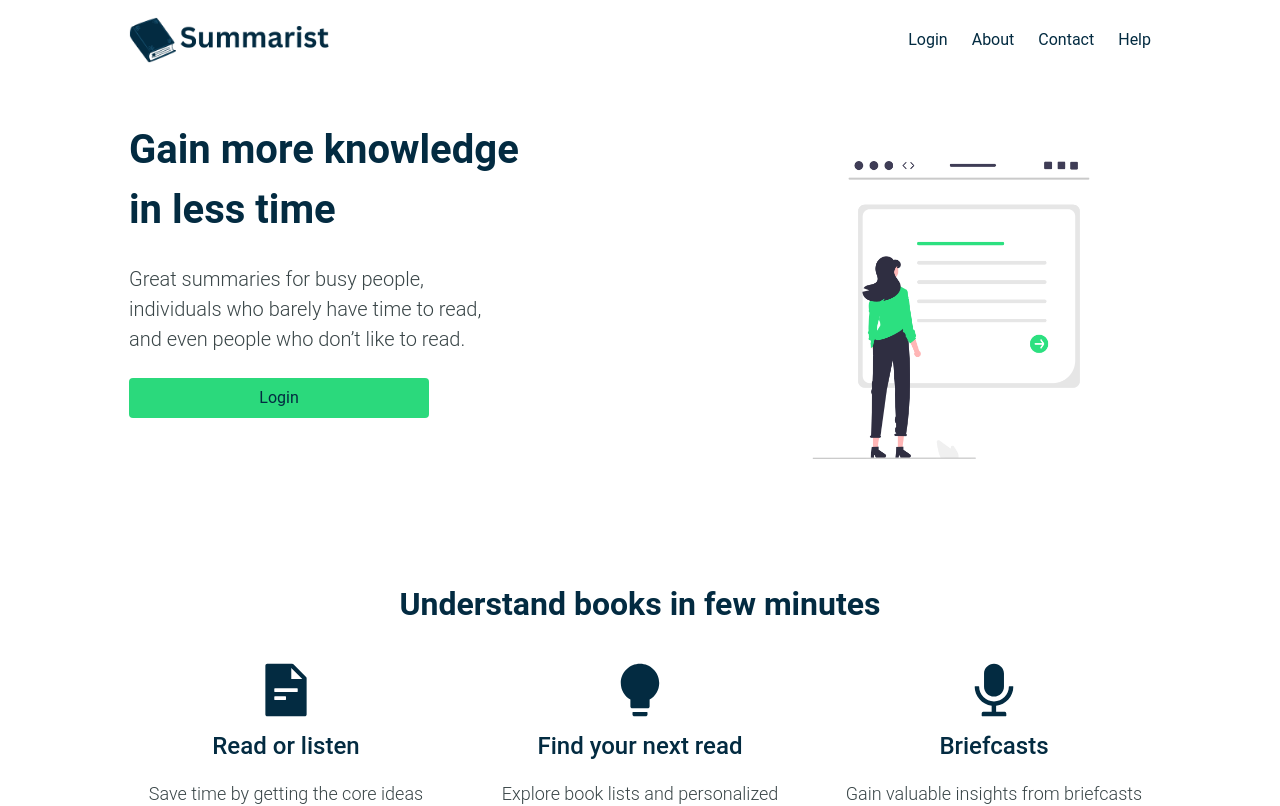
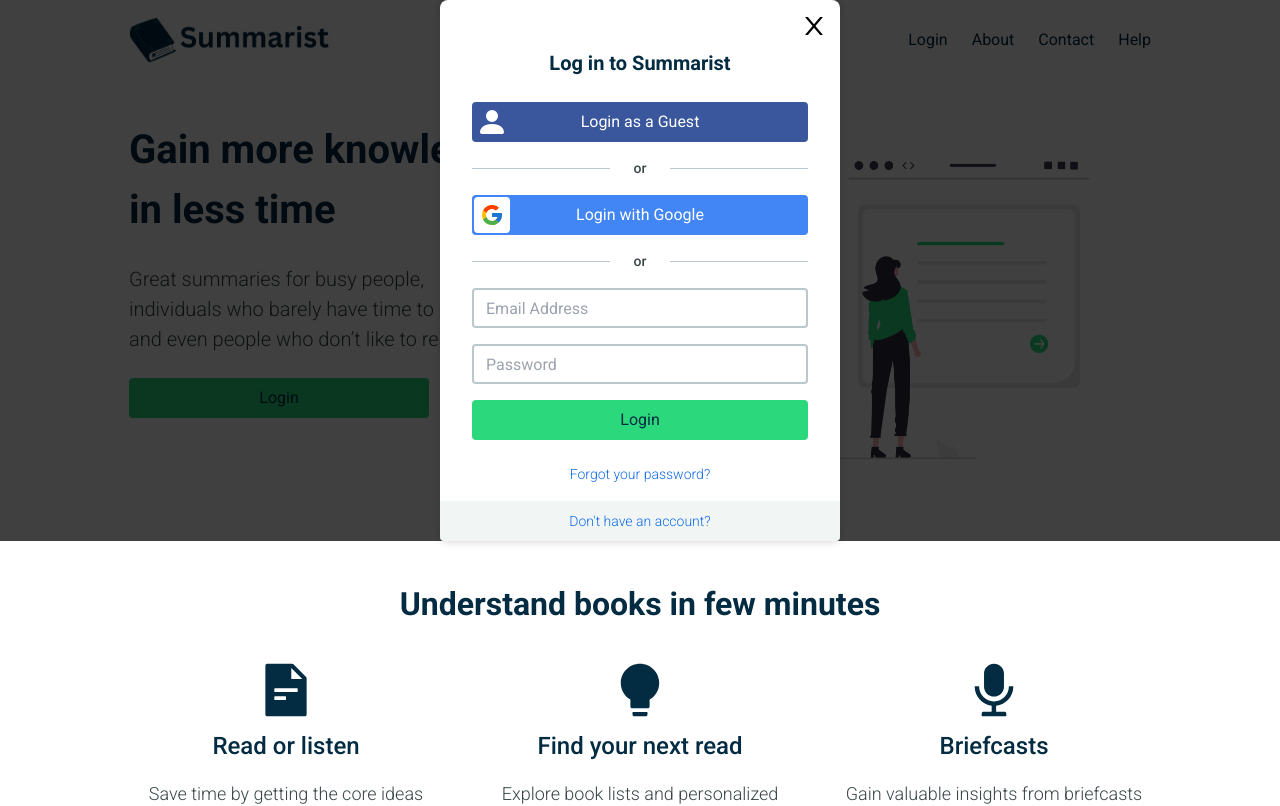
Before and after one commit to fnalviar/Summarist, a Next.js app: page / in a window 1280 px wide. Shown: the top 806 px of the page. Built offline with nearby package versions, Linux system fonts and the light colour scheme.

Commit message:
Authentication modal skeleton completed

```diff
--- /dev/null
+++ b/components/Authentication.tsx
@@ -0,0 +1,58 @@
+import { FcGoogle } from "react-icons/fc";
+import { AiOutlineClose } from "react-icons/ai";
+import { BsFillPersonFill } from "react-icons/bs";
+
+function Authentication() {
+  return (
+    <div className="auth__wrapper">
+      <div className="auth">
+        <div className="auth__content">
+          <div className="auth__header">Log in to Summarist</div>
+          <button className="btn guest__btn--wrapper">
+            <div className="guest__icon--wrapper facebook__icon--wrapper">
+              <BsFillPersonFill className="guest__icon" />
+            </div>
+            Login as a Guest
+          </button>
+
+          <div className="auth__separator">
+            <span className="auth__separator--text">or</span>
+          </div>
+
+          <button className="btn google__btn--wrapper">
+            <div className="guest__icon--wrapper">
+              <FcGoogle className="google__icon" />
+            </div>
+            Login with Google
+          </button>
+
+          <div className="auth__separator">
+            <span className="auth__separator--text">or</span>
+          </div>
+
+          <form action="" className="auth__form">
+            <input
+              type="text"
+              className="auth__input"
+              placeholder="Email Address"
+            />
+            <input
+              type="password"
+              className="auth__input"
+              placeholder="Password"
+            />
+            <button className="btn">
+              <span>Login</span>
+            </button>
+          </form>
+        </div>
+        <div className="auth__forgot--password">Forgot your password?</div>
+        <button className="no__account--btn">Don't have an account?</button>
+        <div className="auth__close--btn">
+          <AiOutlineClose className="auth__close--icon" />
+        </div>
+      </div>
+    </div>
+  );
+}
+export default Authentication;
--- a/pages/index.tsx
+++ b/pages/index.tsx
@@ -1,3 +1,4 @@
+import Authentication from "@/components/Authentication";
 import Features from "@/components/Features";
 import Footer from "@/components/Footer";
 import Header from "@/components/Header";
@@ -13,6 +14,7 @@ export default function Home() {
         <link rel="icon" href="favicon.ico" />
       </Head>
       <main>
+        <Authentication />
         <Header />
         <Landing />
         <Features />
--- a/styles/globals.css
+++ b/styles/globals.css
@@ -1,8 +1,8 @@
+@import url("https://fonts.googleapis.com/css2?family=Roboto:wght@100;300;400;500;700;900&display=swap");
+
 @tailwind base;
 @tailwind components;
 @tailwind utilities;
-
-@import url("https://fonts.googleapis.com/css2?family=Roboto:wght@100;300;400;500;700;900&display=swap");
 
 * {
   margin: 0;
@@ -449,6 +449,189 @@ button:disabled {
   font-weight: 500;
 }
 
+/*
+  AUTHENTICATION MODAL
+*/
+.auth__wrapper {
+  position: fixed;
+  top: 0;
+  left: 0;
+  height: 100;
+  background-color: rgba(0, 0, 0, 0.75);
+  display: flex;
+  justify-content: center;
+  align-items: center;
+  flex-direction: column;
+}
+
+.auth__wrapper,
+.auth {
+  width: 100%;
+  z-index: 9999;
+}
+
+.auth {
+  position: relative;
+  max-width: 400px;
+  background-color: #fff;
+  border-radius: 8px;
+  box-shadow: 0 0 10px rgba(0, 0, 0, 0.2);
+}
+
+.auth__content {
+  padding: 48px 32px 24px;
+}
+
+.auth__header {
+  text-align: center;
+  font-size: 20px;
+  font-weight: 700;
+  color: #032b41;
+  margin-bottom: 24px;
+}
+
+.guest__btn--wrapper {
+  position: relative;
+  display: flex;
+  background-color: #3a579d;
+  color: #fff;
+  justify-content: center;
+}
+
+.guest__btn--wrapper:hover {
+  background-color: #25396b !important;
+}
+
+.guest__icon--wrapper {
+  display: flex;
+  align-items: center;
+  justify-content: center;
+  width: 36px;
+  height: 36px;
+  border-radius: 4px;
+  background-color: #fff;
+  position: absolute;
+  left: 2px;
+}
+
+.facebook__icon--wrapper {
+  background-color: transparent;
+}
+
+.guest__icon {
+  font-size: 32px;
+}
+
+.google__icon {
+  font-size: 24px;
+  color: transparent;
+}
+
+.google__btn--wrapper {
+  position: relative;
+  display: flex;
+  background-color: #4285f4;
+  color: #fff;
+  justify-content: center;
+}
+
+.google__btn--wrapper:hover {
+  background-color: #3367d6!important;
+}
+
+.auth__separator {
+  display: flex;
+  align-items: center;
+  margin: 16px 0;
+}
+
+.auth__separator::before,
+.auth__separator::after {
+  content: "";
+  display: block;
+  flex-grow: 1;
+  height: 1px;
+  background: #bac8ce;
+}
+
+.auth__separator--text {
+  margin: 0 24px;
+  font-size: 14px;
+  color: #394547;
+  font-weight: 500;
+}
+
+.google__icon {
+  color: transparent;
+}
+
+.auth__form {
+  display: flex;
+  flex-direction: column;
+  gap: 16px;
+}
+
+.auth__input {
+  height: 40px;
+  border: 2px solid #bac8ce;
+  border-radius: 4px;
+  color: #394547;
+  padding: 0 12px;
+}
+
+.auth__input:focus {
+  border-color: #2bd97c;
+}
+
+.auth__forgot--password {
+  text-align: center;
+  color: #116be9;
+  font-weight: 300;
+  font-size: 14px;
+  width: fit-content;
+  margin: 0 auto 16px;
+  cursor: pointer;
+}
+
+.auth__forgot--password:hover {
+  color: #124a98;
+}
+
+.no__account--btn {
+  height: 40px;
+  text-align: center;
+  background-color: #f1f6f4;
+  color: #116be9;
+  width: 100%;
+  border-radius: 0 0 4px 4px;
+  font-weight: 300;
+  font-size: 14px;
+}
+
+.no__account--btn:hover {
+  background-color: #e1e9e8;
+}
+
+.auth__close--btn {
+  position: absolute;
+  top: 12px;
+  right: 12px;
+  display: flex;
+  cursor: pointer;
+  transition: opacity 0.2s;
+}
+
+.auth__close--btn:hover {
+  opacity: 0.5;
+}
+
+.auth__close--icon {
+  font-size: 28px;
+}
+
+/*
+  RESPONSIVE DESIGN
+ */
 @media (max-width: 768px) {
   .landing__content {
     display: flex;
```
